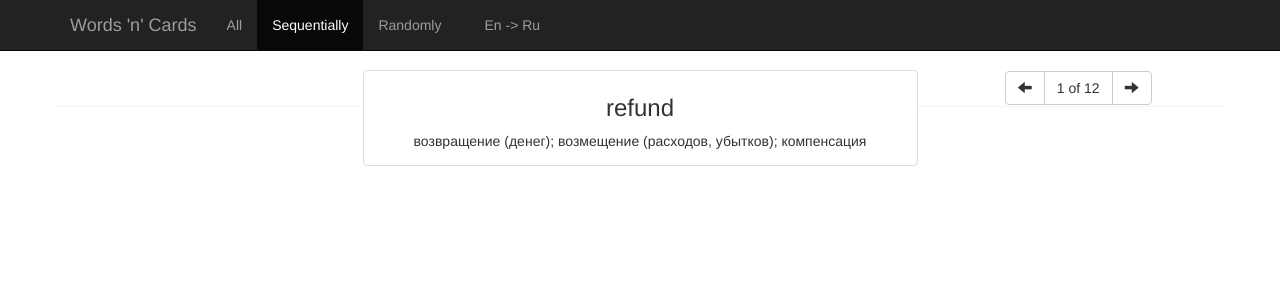
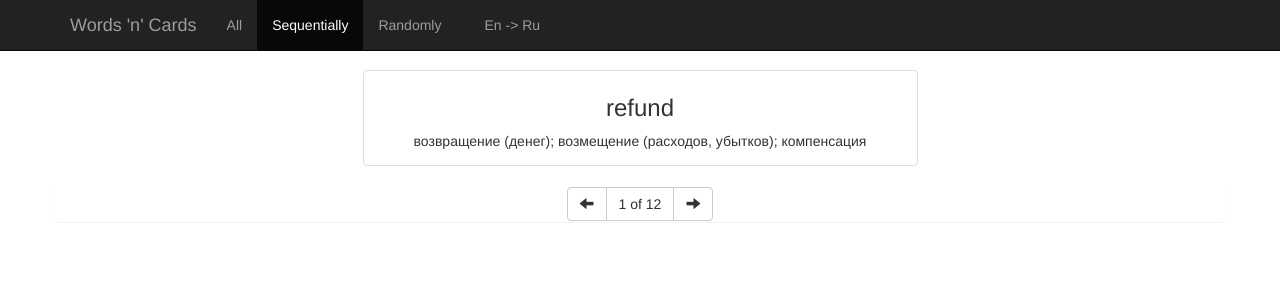
Before and after one commit to wiacheslav/wordcards, an Angular app: page /sequentially in a window 1280 px wide. Shown: the top 300 px of the page. Built offline with nearby package versions, Linux system fonts and the light colour scheme.

Commit message:
ui improve

```diff
--- a/src/app/random-cards/random-cards.component.html
+++ b/src/app/random-cards/random-cards.component.html
@@ -1,8 +1,11 @@
 <div class="row">
   <app-word-card *ngIf="card" [card]="card"></app-word-card>
+</div>
+<div class="row">
   <div class="panel text-center">
   <button type="button" class="btn btn-default" aria-label="Next" (click)="getNext()">
     <span class="glyphicon glyphicon-random" aria-hidden="true"></span>
   </button>
   </div>
+
 </div>
--- a/src/app/sequental-cards/sequental-cards.component.html
+++ b/src/app/sequental-cards/sequental-cards.component.html
@@ -1,5 +1,7 @@
 <div class="row">
   <app-word-card *ngIf="card" [card]="card"></app-word-card>
+</div>
+<div class="row">
   <div class="panel text-center">
     <div class="btn-group">
   <button type="button" class="btn btn-default" aria-label="Previous" (click)="getPrevious()">
@@ -11,4 +13,5 @@
   </button>
   </div>
   </div>
+
 </div>
```
Also changed, not shown: 7 other files (tests, documents, lock files or other folders).
